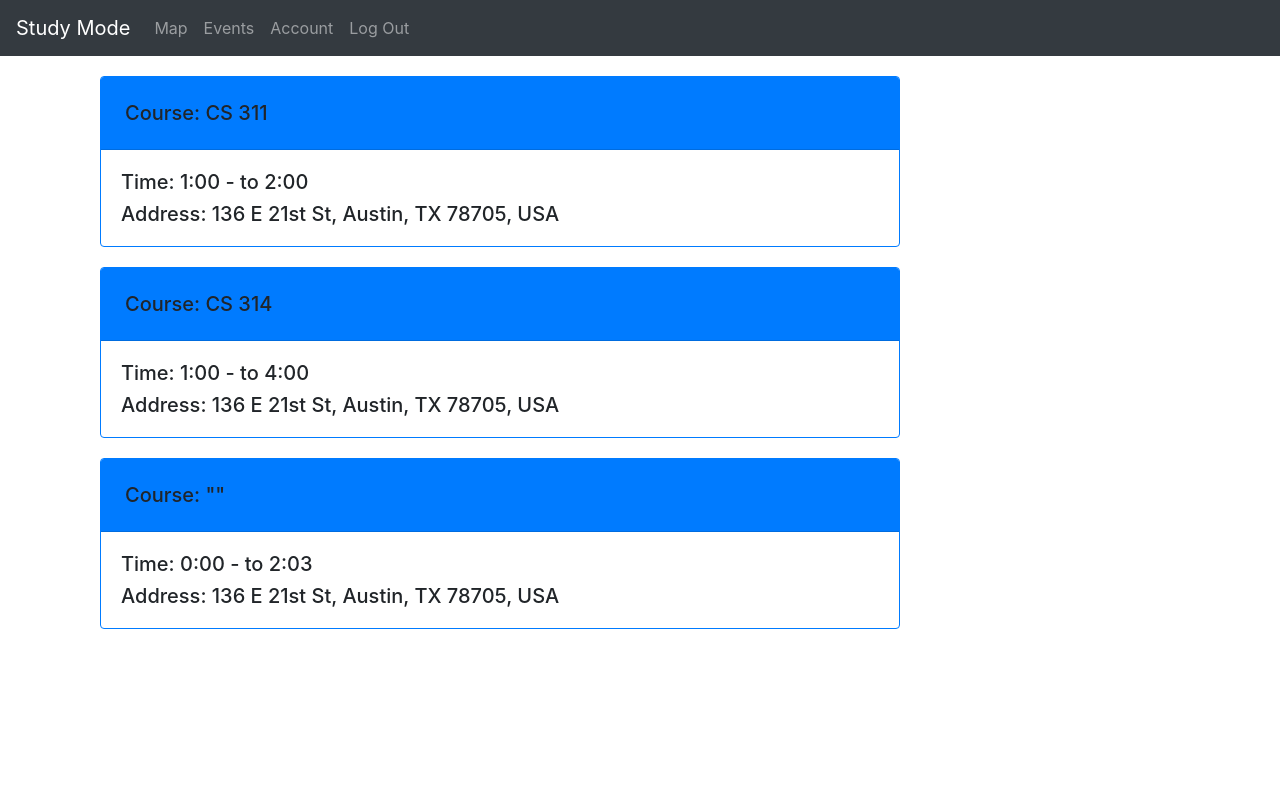
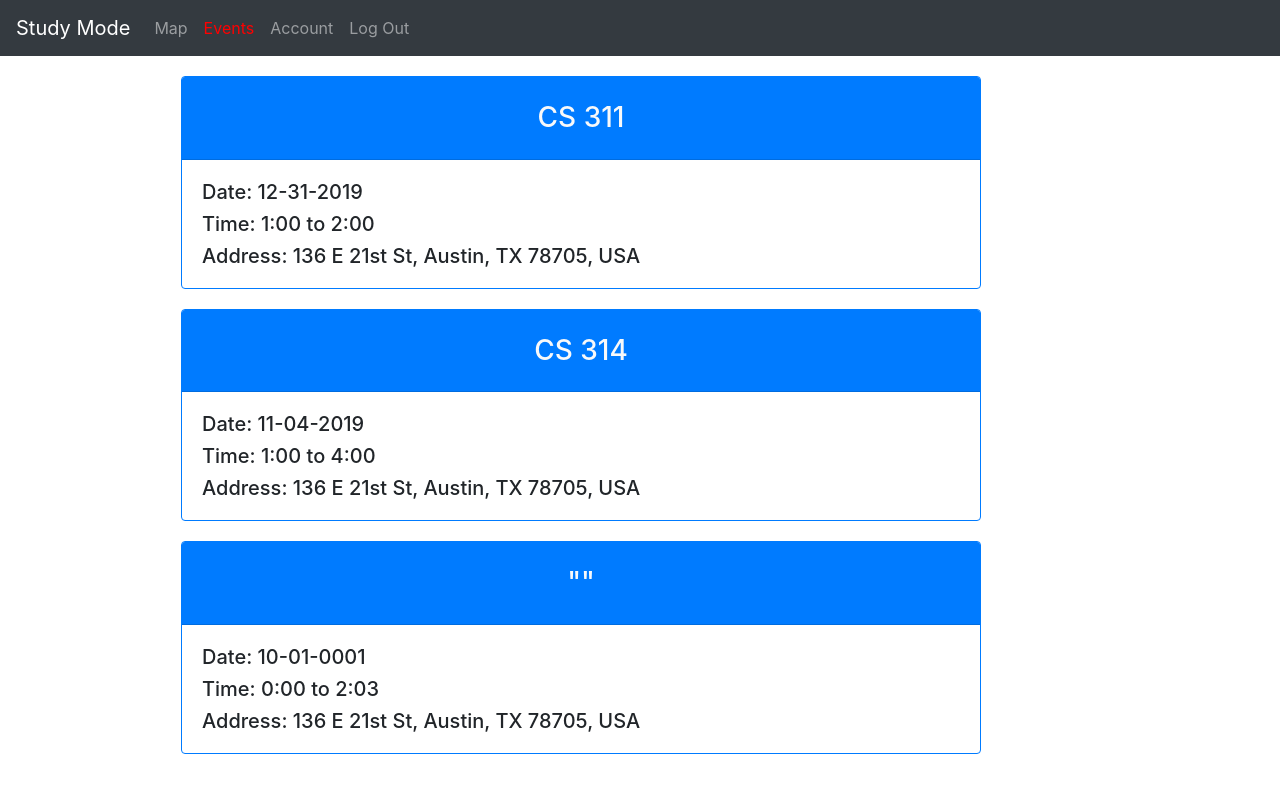
Before and after one commit to joelsiew/StudyMode, a Flask app: page /events in a window 1280 px wide. Run offline with Flask 2, Linux system fonts and the light colour scheme; a user stored in the database is signed in; data comes from the database, SQL or seed files in the repository; some libraries are stand-ins or nearby versions.

Commit message:
fixed cards and highlight

```diff
--- a/studymode/templates/events.html
+++ b/studymode/templates/events.html
@@ -5,22 +5,25 @@
         margin-bottom: 0px;
 }
     #events {
+        color: red;
     }
 </style>
 
 {% extends 'layout.html' %}
 {% block content %}
-    <div class="container" id="events">
+    <div class="container pl-5 ml-5">
     {% for event in events %}
         <div class="card border-primary mb-3" style="max-width: 50rem;">
           <div class="card-header bg-primary p-4">
-                  <h5 class="card-text">Course: {{ event.class_name }}</h5>
+              <h3 class="card-text text-center text-light">{{ event.class_name }}</h3>
           </div>
           <div class="card-body">
-                  <h5 class="card-text">Time: {{ event.start_time }} - {{ event.end_time}}</h5>
+              <h5 class="card-text">Date: {{date.pop()}}</h5>
+              <h5 class="card-text">Time: {{ event.start_time }} {{ event.end_time}}</h5>
               <h5 class="card-text">Address: {{ event.address }}</h5>
         </div>
         </div>
     {% endfor %}
 </div>
+
 {% endblock content %}
```
Lines whose indentation alone changed are shown as unchanged.
